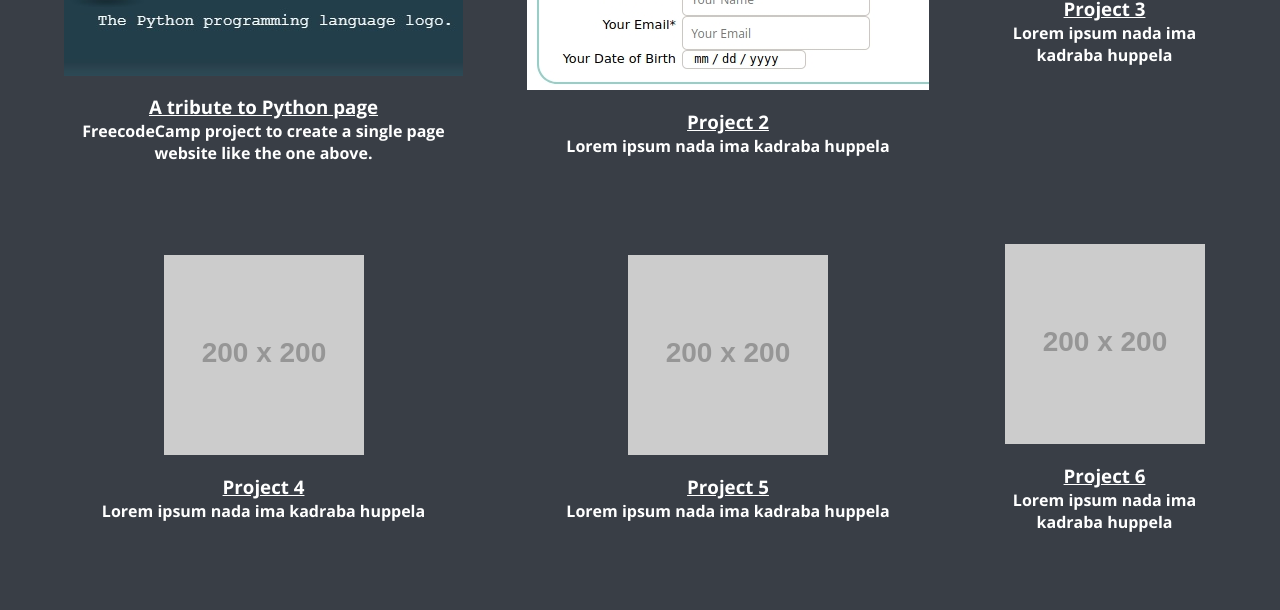
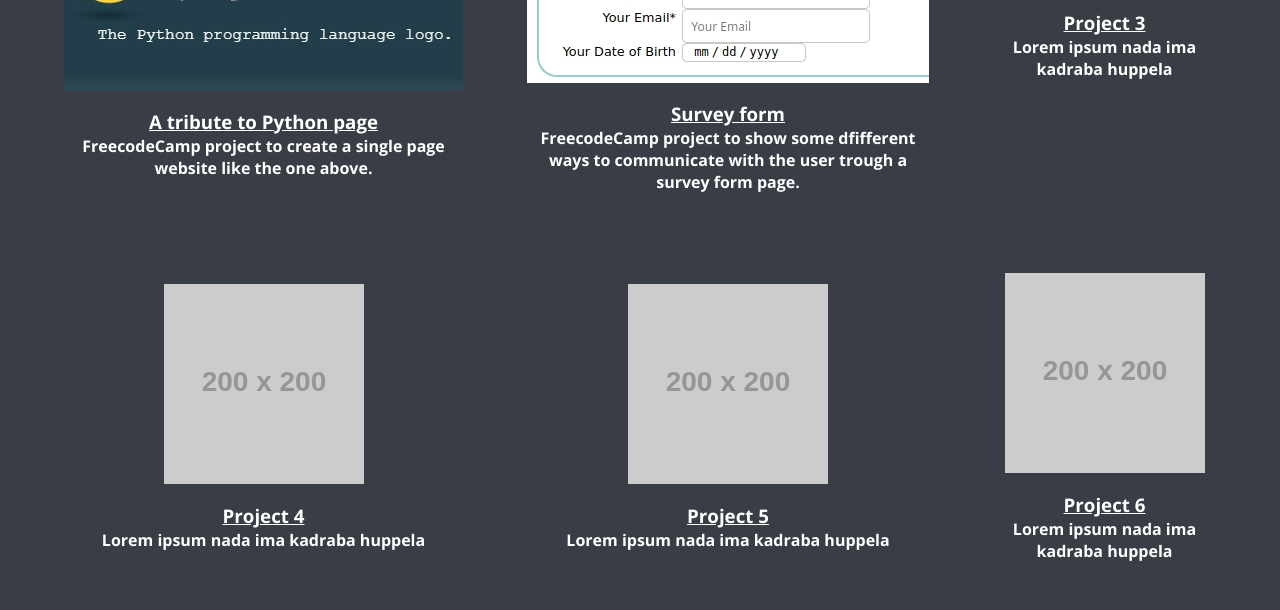
Before and after one commit to Yovvel/yovvel.github.com, a plain HTML site: page index.html in a window 1280 px wide. Shown: the part 2110-2720 px from the top of the page. Drawn offline with nearby package versions, Linux system fonts and the light colour scheme; placeholder pictures from the web are drawn by us.

Commit message:
updated project2

```diff
--- a/index.html
+++ b/index.html
@@ -70,8 +70,8 @@
 					</div>
 					<div id="project2" class="project-tile">
 						<a href="https://codepen.io/Yovvel/full/OrawJr"><img src="Images/project2.jpg" alt="project 2"></a>
-						<h3>Project 2</h3>
-						<p>Lorem ipsum nada ima kadraba huppela</p>
+						<h3>Survey form</h3>
+						<p>FreecodeCamp project to show some dfifferent ways to communicate with the user trough a survey form page.</p>
 					</div>
 					<div id="project3" class="project-tile">
 						<a href="project3.html"><img src="https://via.placeholder.com/200" alt="project 3"></a>
```
